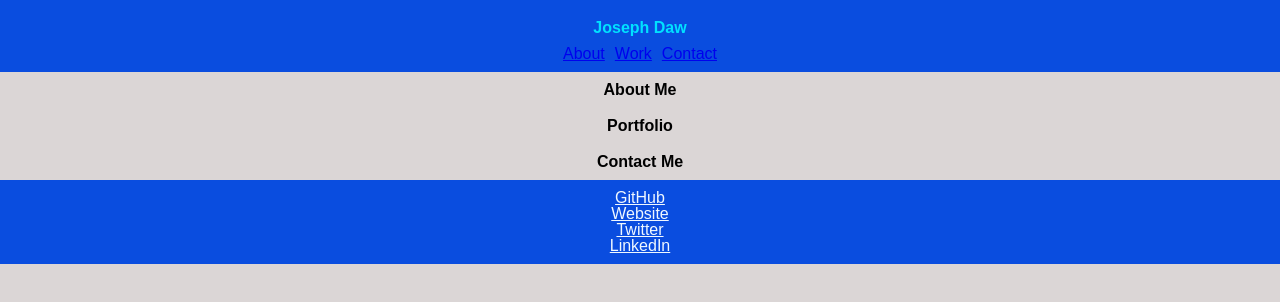
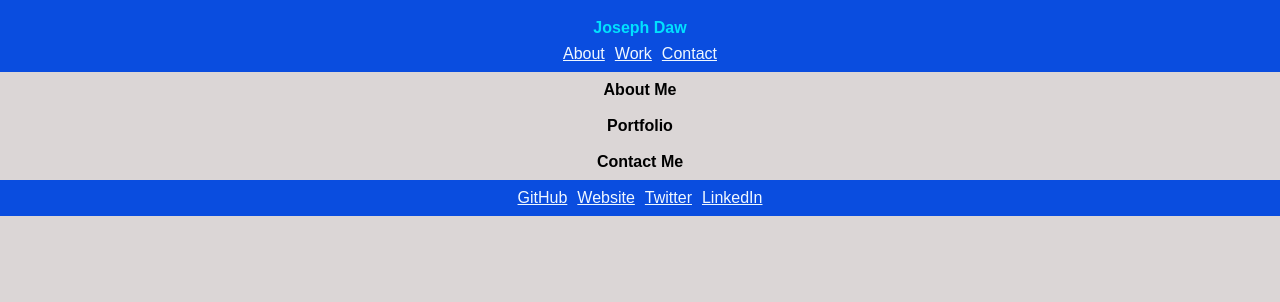
Before and after one commit to josephdaw/portfolio-one, a plain HTML site: page index.html in a window 1280 px wide. Drawn offline with Linux system fonts and the light colour scheme.

Commit message:
make footer display flex

```diff
--- a/css/style.css
+++ b/css/style.css
@@ -24,8 +24,9 @@ nav {
   justify-content: center;
 }
 
-nav a {
+nav a, footer a {
   padding: 0 5px;
+  color: aliceblue;
 }
 
 header, footer {
@@ -34,17 +35,14 @@ header, footer {
   color: var(--secondary);
 }
 
+footer {
+  display: flex;
+  justify-content: center;
+}
+
+/* class selectors */
 
 
-/* class selectors */
-.social {
-  text-align: center;
-}
-
-.social a {
-  color: aliceblue;
-  padding: 0 5px;
-}
 
 
 /* media queries */
--- a/index.html
+++ b/index.html
@@ -45,11 +45,10 @@
     </main>
 
     <footer>
-      <ul class="social">
-        <li><a href="http://www.github.com/josephdaw">GitHub</a></li>
-        <li><a href="http://www.josephdaw.com">Website</a></li>
-        <li><a href="https://twitter.com/Joseph_Daw">Twitter</a></li>
-        <li><a href="https://www.linkedin.com/in/joseph-daw">LinkedIn</a></li>
+        <a href="http://www.github.com/josephdaw">GitHub</a>
+        <a href="http://www.josephdaw.com">Website</a>
+        <a href="https://twitter.com/Joseph_Daw">Twitter</a>
+        <a href="https://www.linkedin.com/in/joseph-daw">LinkedIn</a>
       </ul>
     </footer>
   </body>
```
